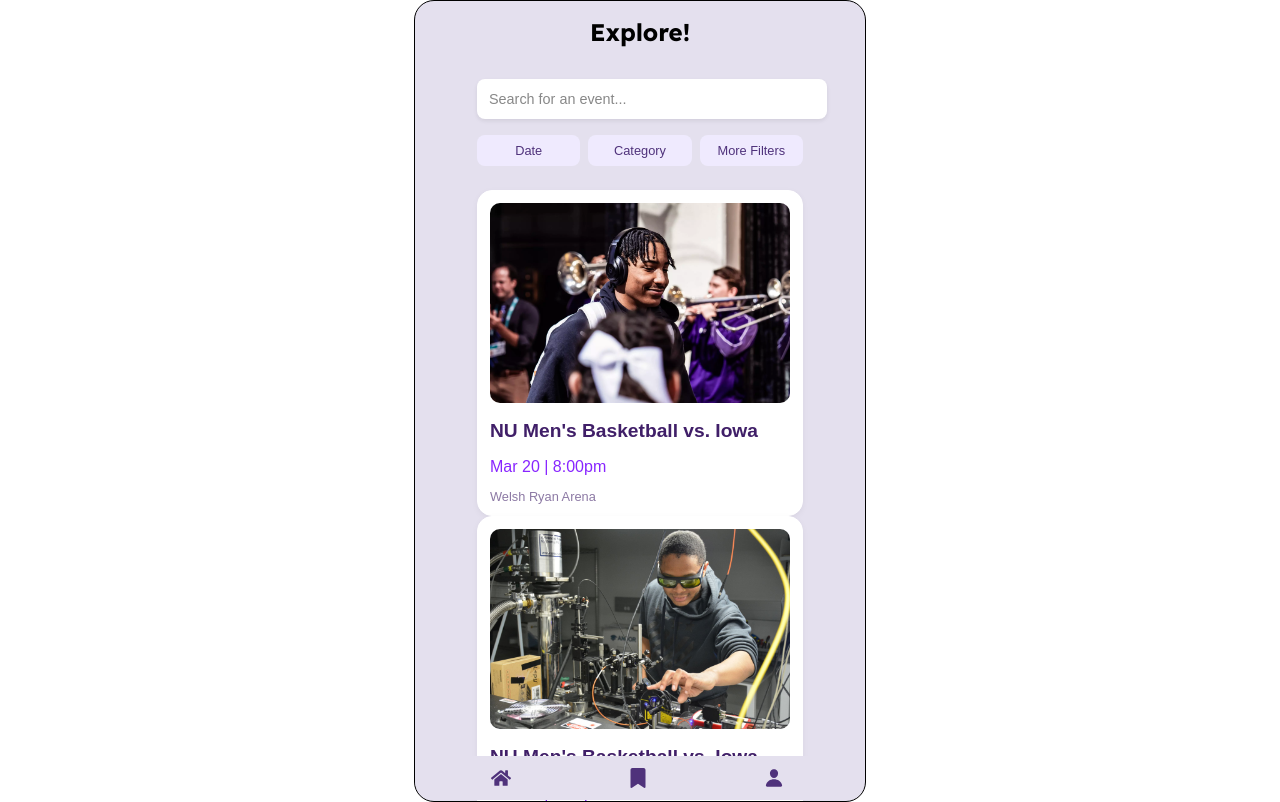
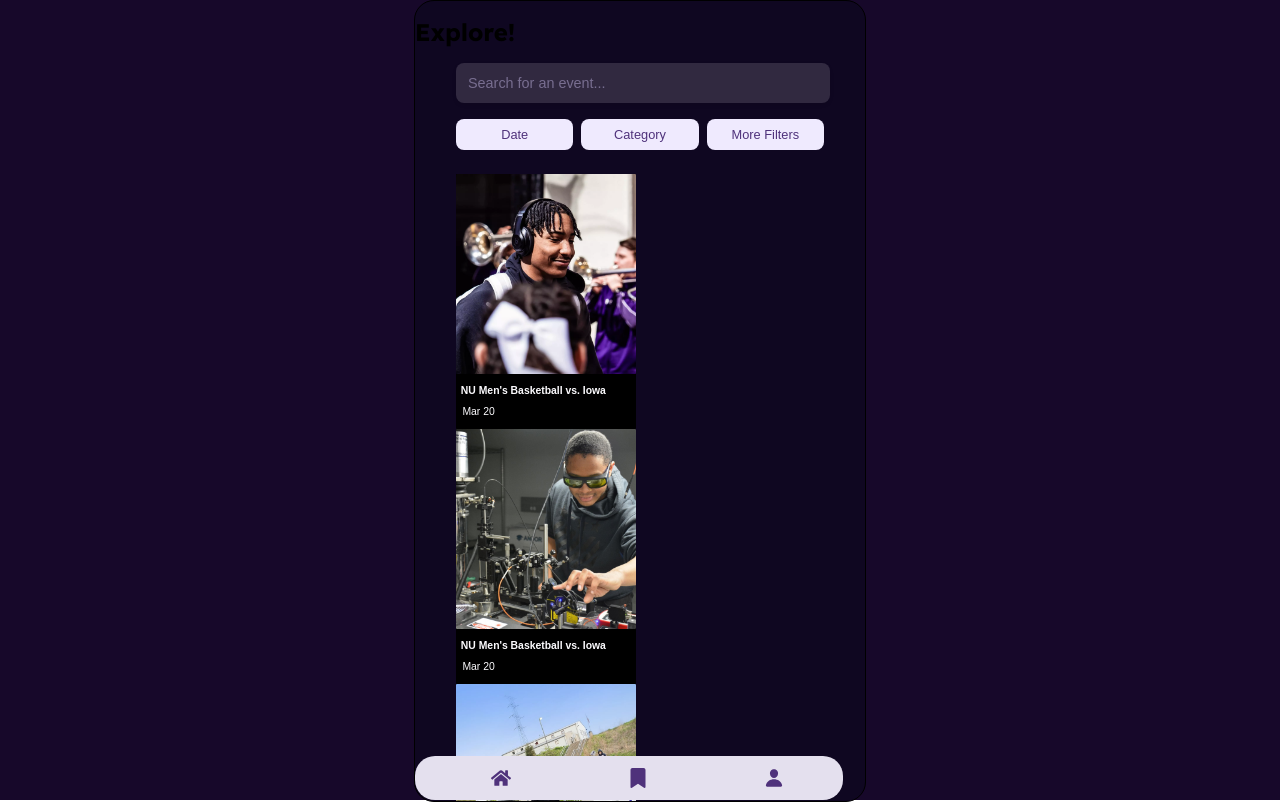
Before and after one commit to NU394-s2025TTh/CampusLoop, a React (Vite) app: page /explore in a window 1280 px wide. Built offline with nearby package versions, Linux system fonts and the light colour scheme.

Commit message:
Made Look like netflix. changed a lot of css.

```diff
--- a/src/App.css
+++ b/src/App.css
@@ -15,14 +15,14 @@
 
 /* Outer white background container */
 .app-wrapper {
-  background-color: white;
+  background-color: rgb(0, 0, 0);
   display: flex;
   justify-content: center;
 }
 
 /* Inner purple card container */
 .inner-container {
-  background-color: #e4e0ee;
+  background-color: #0f0721;
   max-width: 400px;
   width: 100%;
   min-height: 100vh;
--- a/src/Layouts/Layout.css
+++ b/src/Layouts/Layout.css
@@ -11,14 +11,14 @@
 }
 
 .app-wrapper {
-  background-color: white;
+  background-color: rgb(23, 8, 42);
   display: flex;
   justify-content: center;
   height: 100vh;
 }
 
 .inner-container {
-  background-color: #e4e0ee;
+  background-color: #0f0721;
   max-width: 450px;
   width: 100%;
   height: 100vh;
@@ -34,3 +34,18 @@
   overflow-y: auto;
   padding: 0;
 }
+
+.scrollable-content::-webkit-scrollbar {
+  width: 5px; /* Thickness of the scrollbar */
+}
+
+.scrollable-content::-webkit-scrollbar-track {
+  background: #0f0721; /* background behind the scrollbar */
+  border-radius: 10px;
+}
+
+.scrollable-content::-webkit-scrollbar-thumb {
+  background-color: #36295d; /* scrollbar handle */
+  border-radius: 10px;
+  border: 1px solid #1a112f; /* optional: creates spacing around thumb */
+}
--- a/src/components/BrowseCategories/BrowseCategories.css
+++ b/src/components/BrowseCategories/BrowseCategories.css
@@ -0,0 +1,48 @@
+.browse-categories {
+    display: flex;
+    flex-direction: column;
+    gap: 0.5rem;
+  }
+
+  .category-section {
+    display: flex;
+    flex-direction: column;
+  }
+
+  .category-title {
+    font-size: 1.1rem;
+    font-weight: bold;
+    color: #dad0ea;
+    margin-bottom: 0.15rem;
+    padding-left: 0.1rem;
+  }
+
+  .category-scroll {
+    display: flex;
+    flex-direction: row;
+    gap: 0.3rem;
+    overflow-x: auto;
+    padding-bottom: 0.1rem;
+    scroll-snap-type: x mandatory;
+    -webkit-overflow-scrolling: touch; /* for smooth mobile scrolling */
+    scrollbar-width: none; /* Firefox */
+
+  }
+
+  .category-scroll {
+    min-height: 210px; /* or whatever your card height is */
+    min-width: 390px;
+  }
+
+
+
+  .allow-vertical-scroll {
+    overscroll-behavior-x: contain;
+    overscroll-behavior-y: auto;
+  }
+
+  .event-card {
+    scroll-snap-align: start;
+    flex: 0 0 auto;
+
+  }
--- a/src/components/BrowseCategories/BrowseCategories.jsx
+++ b/src/components/BrowseCategories/BrowseCategories.jsx
@@ -1,11 +1,16 @@
+
 import React from "react";
 import { EventCard } from "../EventCard/EventCard";
 import "./BrowseCategories.css";
 
-function BrowseCategories({ events }) {
+function BrowseCategories({ categorizedEvents }) {
   return (
     <div className="browse-categories">
-      {events.map((event) => (
+      {categorizedEvents.map((categoryBlock) => (
+        <div key={categoryBlock.category} className="category-section">
+          <h2 className="category-title">{categoryBlock.category}</h2>
+          <div className="category-scroll">
+            {categoryBlock.events.map((event) => (
               <EventCard
                 key={event.key}
                 image={event.image}
@@ -18,6 +23,9 @@ function BrowseCategories({ events }) {
               />
             ))}
           </div>
+        </div>
+      ))}
+    </div>
   );
 }
 
--- a/src/components/EventCard/EventCard.css
+++ b/src/components/EventCard/EventCard.css
@@ -1,18 +1,21 @@
-.event-card {
+/* .event-card {
   border: 1px solid #ffffff;
   padding: 16px;
-  width: 300px; /* Fixed width */
-  height: 300px; /* Fixed height, adjust as needed */
+  width: 300px;
+  height: 300px;
   box-shadow: 0 4px 6px rgba(0, 0, 0, 0.1);
   font-family: sans-serif;
-  overflow: hidden; /* Optional: Prevents overflowing content */
+  overflow: hidden;
   cursor: pointer;
+  flex: 0 0 auto;
+scroll-snap-align: start;
+
 }
 
 .event-card img {
   width: 100%;
-  height: 200px; /* Fixed height for the image */
-  object-fit: cover; /* Ensures the image covers the container */
+  height: 200px;
+  object-fit: cover;
   border-radius: 10px;
   margin-bottom: 8px;
 }
@@ -40,4 +43,48 @@
   color: #007bff;
   text-decoration: none;
   font-weight: bold;
+} */
+
+.event-card {
+
+  width: 180px;
+  height: 210px;
+  background-color: #000000;
+  border-radius: 1px;
+  padding-bottom: 2.8rem;
 }
+
+.event-card img {
+  width: 100%;
+  height: 200px;
+  color: #000000;
+  object-fit: cover;
+  border-radius: 1px;
+
+}
+
+.event-card .name {
+  font-size: 0.65rem;
+  color: #fbfafd;
+  font-weight: bold;
+  margin-left: 0.3rem;
+}
+
+.event-card .datetime {
+  font-size: 0.65rem;
+  color: #fbfafd;
+  margin-bottom: 1px;
+  margin-left: 0.4rem;
+}
+
+.event-card .location {
+  font-size: 0.8rem;
+  color: #401f6899;
+  margin-bottom: 6px;
+}
+
+.event-card .link {
+  color: #007bff;
+  text-decoration: none;
+  font-weight: bold;
+}
--- a/src/components/EventCard/EventCard.jsx
+++ b/src/components/EventCard/EventCard.jsx
@@ -26,9 +26,9 @@ export function EventCard({
         <h1 className="name"> {name}</h1>
         <p className="datetime">
           {" "}
-          {date} | {time}{" "}
+          {date}
         </p>
-        <p className="location"> {location}</p>
+        {/* <p className="location"> {location}</p> */}
       </div>
     </div>
   );
--- a/src/pages/explore/explore.css
+++ b/src/pages/explore/explore.css
@@ -22,7 +22,7 @@
 }
 
 .search-input {
-  width: 100%;
+  width: 95%;
   padding: 0.75rem;
   border: none;
   border-radius: 8px;
@@ -30,11 +30,11 @@
   margin-bottom: 1rem;
   font-size: 0.9rem;
   box-shadow: 0 2px 4px rgba(0, 0, 0, 0.08);
-  background-color: #ffffff;
+  background-color: #312940;
 }
 
 .search-input::placeholder {
-  color: #888;
+  color: #786e90;
 }
 
 /* Filter Bar for the small 'chips' */
--- a/src/pages/home/home.css
+++ b/src/pages/home/home.css
@@ -2,9 +2,9 @@
 .home-container {
   max-width: 400px;
   margin: 0 auto;
-  padding: 1rem 1rem 1rem;
+  padding: 0rem 0rem 0rem;
   font-family: sans-serif;
-  background-color: #e4e0ee;
+  background-color: #0f0721;
   min-height: 100vh;
   box-sizing: border-box;
 }
@@ -14,7 +14,7 @@
   text-align: left;
   margin-top: 1rem;
   margin-bottom: 1rem;
-  color: #401f68;
+  color: #e1dee5;
 }
 
 .header h1 {
@@ -28,7 +28,7 @@
   display: flex;
   justify-content: space-between;
   align-items: center;
-  background-color: #e4e0ee;
+  background-color: #0f0721;
   border-radius: 8px;
   padding: 0.5rem;
   margin-bottom: 1.25rem;
@@ -48,16 +48,16 @@
   color: #3c2561;
 }
 
-/* Content area to list events */
-.events-list {
+
+/* .events-list {
   display: flex;
   flex-direction: column;
   align-items: center;
   gap: 1rem;
-  margin-bottom: 3rem; /* space for bottom nav if needed */
+  margin-bottom: 3rem;
 }
 
-/* Individual event card styling */
+
 .event-card {
   background-color: #ffffff;
   border-radius: 15px;
@@ -65,7 +65,7 @@
   box-shadow: 0 2px 6px rgba(0, 0, 0, 0.05);
 }
 
-/* Image within the event card */
+
 .event-card img {
   width: 100%;
   border-radius: 10px;
@@ -73,7 +73,7 @@
   object-fit: cover;
 }
 
-/* Event title, date, time, location styling*/
+
 .event-card h3 {
   font-size: 1rem;
   margin: 0 0 0.25rem 0;
@@ -89,7 +89,7 @@
 .event-location {
   font-size: 0.8rem;
   color: #777;
-}
+} */
 
 /* Bottom navigation (if present) */
 .bottom-nav {
@@ -99,7 +99,7 @@
   transform: translateX(-50%);
   width: 400px; /* match container width */
   max-width: 100%;
-  background-color: #e4e0ee;
+  background-color: #0f0721;
   display: flex;
   justify-content: space-around;
   align-items: center;
@@ -184,3 +184,7 @@
 .event-form button:hover {
   background-color: #4cae4c;
 }
+
+.search-input {
+ background-color: red;
+}
--- a/src/pages/home/home.jsx
+++ b/src/pages/home/home.jsx
@@ -72,7 +72,14 @@ function Home() {
           />
         ))}
       </div> */}
-      <BrowseCategories events={events} />
+      <BrowseCategories
+        categorizedEvents={[
+          { category: "Sports", events },
+          { category: "Music", events },
+          { category: "Arts", events },
+          { category: "Campus Life", events },
+        ]}
+      />
 
     </div>
   );
--- a/src/pages/saved/saved.css
+++ b/src/pages/saved/saved.css
@@ -0,0 +1,16 @@
+
+
+.saved-title {
+    text-align: center;
+    font-size: 1.5rem;
+    font-weight: bold;
+    color: white;
+    margin-bottom: 1rem;
+  }
+
+.saved-grid {
+    display: flex;
+    flex-wrap: wrap;
+    justify-content: center; /* horizontally center each row */
+    gap: 1rem; /* space between cards */
+  }
--- a/src/pages/saved/saved.jsx
+++ b/src/pages/saved/saved.jsx
@@ -55,12 +55,10 @@ function Saved() {
   ];
 
   return (
-    <div className="home-container">
-      {" "}
-      {/* reuse same container for now */}
-      <div className="events-list">
-        <h2 className="saved-title">Saved Events!</h2>
+    <div className="events-list">
+      <h2 className="saved-title">Saved Events!</h2>
 
+      <div className="saved-grid">
         {events.map((event) => (
           <EventCard
             key={event.id}
```
Lines whose indentation alone changed are shown as unchanged.
